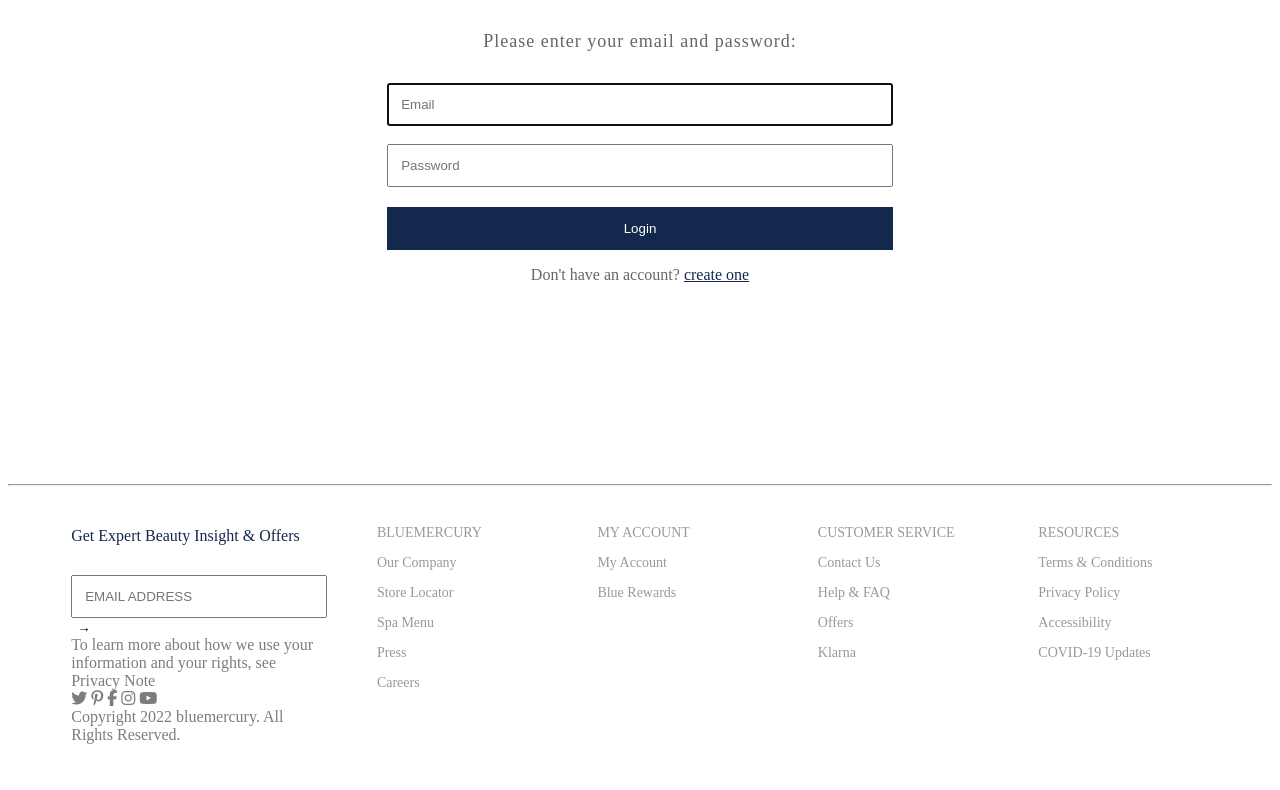
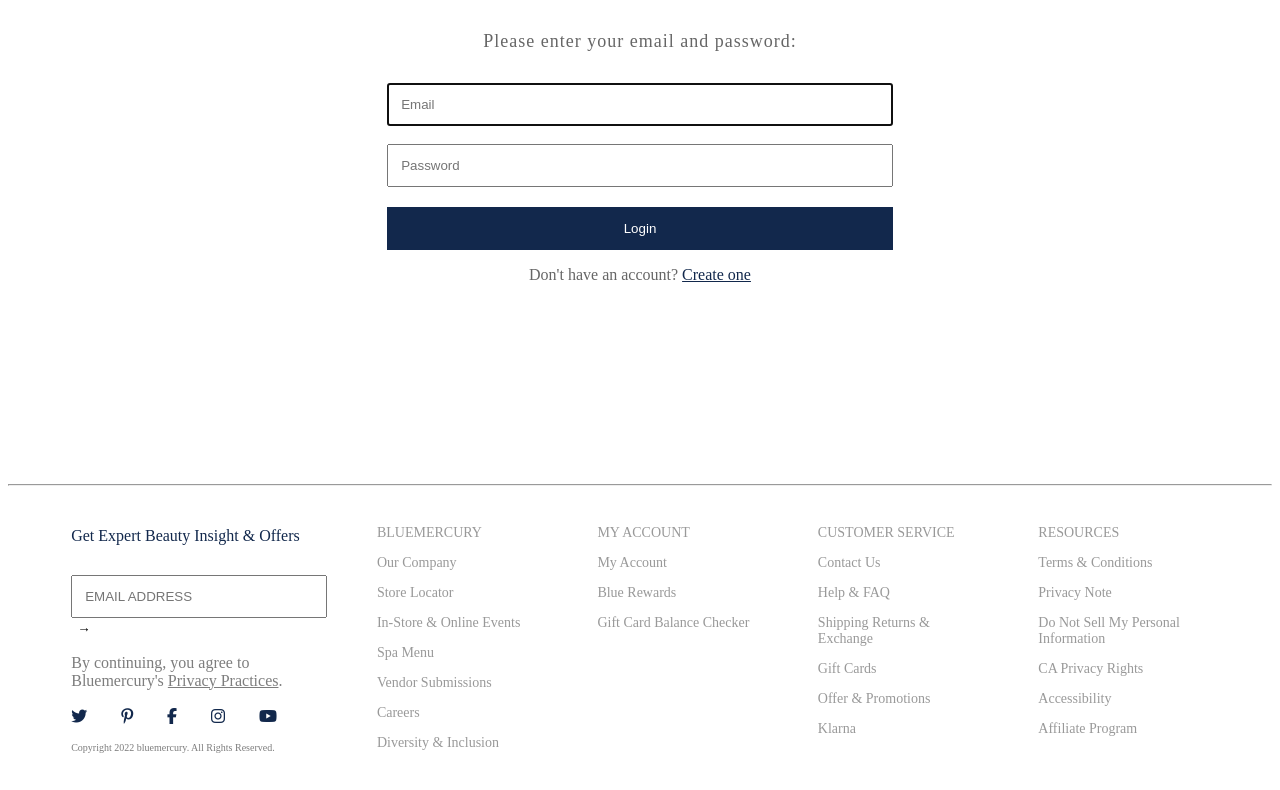
Before and after one commit to shantanubose01/BluemercuryClone, a plain HTML site: page login.html in a window 1280 px wide. Shown: the part 356-1146 px from the top of the page. Before the commit the page ends 1125 px from the top, so only its background shows below. Drawn offline with Linux system fonts and the light colour scheme.

Commit message:
added anchor texts linked pages with each other

```diff
--- a/index.css
+++ b/index.css
@@ -547,6 +547,10 @@ h2{
 #underline{
     text-decoration: underline;
 }
+#header_anchor{
+    text-decoration: none;
+    color: #12284c;
+}
 
 
 
--- a/login.css
+++ b/login.css
@@ -299,3 +299,27 @@ hr
     margin-top: 200px;
 
 }
+#foot {
+    display: grid;
+    grid-template-columns: 1.5fr 1fr 1fr 1fr 1fr;
+    width: 90%;
+    margin: 25px auto;
+    grid-gap: 50px;
+    color: #7d7d7d;
+}
+.copyright{
+    font-size: 10px;
+}
+#socialicons{
+    display: flex;
+    justify-content: space-between;
+    padding-right: 50px;
+    color: #12284c;
+}
+#foot_p{
+    color: #999999;
+    font-size:14px;
+}
+#underline{
+    text-decoration: underline;
+}
--- a/login.html
+++ b/login.html
@@ -116,7 +116,7 @@
     <input id="password" type="password" required="" placeholder="Password" aria-label="Password" autofocus>
     <input type="submit" value="Login">
 </form>
-    <p id="sign">Don't have an account? <a href="signup.html">create one</a> </p>
+    <p id="sign">Don't have an account? <a href="signup.html">Create one</a> </p>
 
 
     <hr>
@@ -125,7 +125,12 @@
             <p>Get Expert Beauty Insight & Offers</p>
             <input type="email" name="" id="email" placeholder="EMAIL ADDRESS">
             <button onclick="mailSent()">&rarr;</button>
-            <div>To learn more about how we use your information and your rights, see Privacy Note</div>
+
+            <br>
+            <br>
+            <div>By continuing, you agree to Bluemercury's <span id="underline">Privacy Practices</span>.</div>
+            <br>
+
             <div id="socialicons">
                 <i class="fa-brands fa-twitter"></i>
                 <i class="fa-brands fa-pinterest-p"></i>
@@ -133,34 +138,42 @@
                 <i class="fa-brands fa-instagram"></i>
                 <i class="fa-brands fa-youtube"></i>
             </div>
+            <br>
             <div class="copyright">Copyright 2022 bluemercury. All Rights Reserved.</div>
         </div>
         <div id="foot_first">
-            <p style="color: #999999; font-size:14px">BLUEMERCURY</p>
-            <p style="color: #999999; font-size:14px">Our Company</p>
-            <p style="color: #999999; font-size:14px">Store Locator</p>
-            <p style="color: #999999; font-size:14px">Spa Menu</p>
-            <p style="color: #999999; font-size:14px">Press</p>
-            <p style="color: #999999; font-size:14px">Careers</p>
+            <p id="foot_p">BLUEMERCURY</p>
+            <p id="foot_p">Our Company</p>
+            <p id="foot_p">Store Locator</p>
+            <p id="foot_p">In-Store & Online Events</p>
+            <p id="foot_p">Spa Menu</p>
+            <p id="foot_p">Vendor Submissions</p>
+            <p id="foot_p">Careers</p>
+            <p id="foot_p">Diversity & Inclusion</p>
         </div>
         <div id="foot_second">
-            <p style="color: #999999; font-size:14px">MY ACCOUNT</p>
-            <p style="color: #999999; font-size:14px">My Account</p>
-            <p style="color: #999999; font-size:14px">Blue Rewards</p>
+            <p id="foot_p">MY ACCOUNT</p>
+            <p id="foot_p">My Account</p>
+            <p id="foot_p">Blue Rewards</p>
+            <p id="foot_p">Gift Card Balance Checker</p>
         </div>
         <div id="foot_third">
-            <p style="color: #999999; font-size:14px">CUSTOMER SERVICE</p>
-            <p style="color: #999999; font-size:14px">Contact Us</p>
-            <p style="color: #999999; font-size:14px">Help & FAQ</p>
-            <p style="color: #999999; font-size:14px">Offers</p>
-            <p style="color: #999999; font-size:14px">Klarna</p>
+            <p id="foot_p">CUSTOMER SERVICE</p>
+            <p id="foot_p">Contact Us</p>
+            <p id="foot_p">Help & FAQ</p>
+            <p id="foot_p">Shipping Returns & Exchange</p>
+            <p id="foot_p">Gift Cards</p>
+            <p id="foot_p">Offer & Promotions</p>
+            <p id="foot_p">Klarna</p>
         </div>
         <div id="foot_fourth">
-            <p style="color: #999999; font-size:14px">RESOURCES</p>
-            <p style="color: #999999; font-size:14px">Terms & Conditions</p>
-            <p style="color: #999999; font-size:14px">Privacy Policy</p>
-            <p style="color: #999999; font-size:14px">Accessibility</p>
-            <p style="color: #999999; font-size:14px">COVID-19 Updates</p>
+            <p id="foot_p">RESOURCES</p>
+            <p id="foot_p">Terms & Conditions</p>
+            <p id="foot_p">Privacy Note</p>
+            <p id="foot_p">Do Not Sell My Personal Information</p>
+            <p id="foot_p">CA Privacy Rights</p>
+            <p id="foot_p">Accessibility</p>
+            <p id="foot_p">Affiliate Program</p>
         </div>
     </div>
     <!-- footer done -->
--- a/shipping.js
+++ b/shipping.js
@@ -38,6 +38,7 @@ displayData(infoArr);
 
       tr.append(td1,td2,td3,td4,td5,td6,td7,td8);
       document.getElementById("body2").append(tr);
+      localStorage.removeItem("infoList");
     });
 
 }
```
Also changed, not shown: cart.html (+2 -2 lines), index.html (+3 -3 lines), new-arrivals.html (+1 -1 lines).
